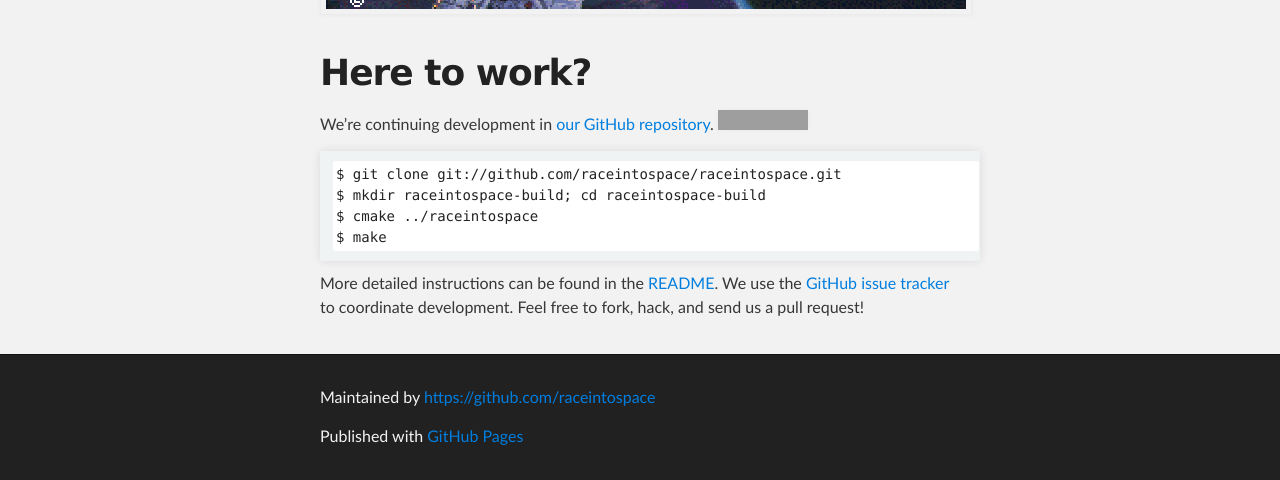
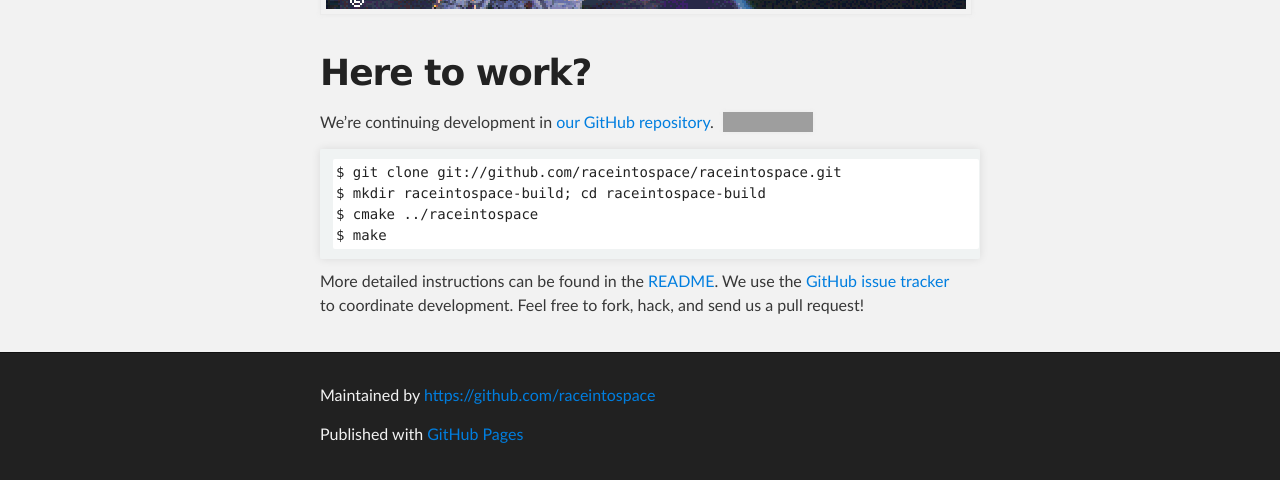
Before and after one commit to raceintospace/www.raceintospace.org, a Jekyll site: the page built from index.md, in a window 1280 px wide. Shown: the part 882-1362 px from the top of the page. Built offline with Jekyll 4.4.1, drawn with Linux system fonts in a browser that asks for light colours; nearby versions of some CDN libraries; Markdown is read by kramdown in place of the engine named in the settings; grey boxes are pictures that could not be loaded.

Commit message:
Tweak Travis image positioning

```diff
--- a/stylesheets/stylesheet.css
+++ b/stylesheets/stylesheet.css
@@ -265,7 +265,8 @@ img {
 img.travis {
   width: auto;
   padding: 0;
-  margin: 0;
+  margin: 0 0 0 5px;
+  vertical-align: text-top;
   border: 0;
   outline: 0;
 }
```
